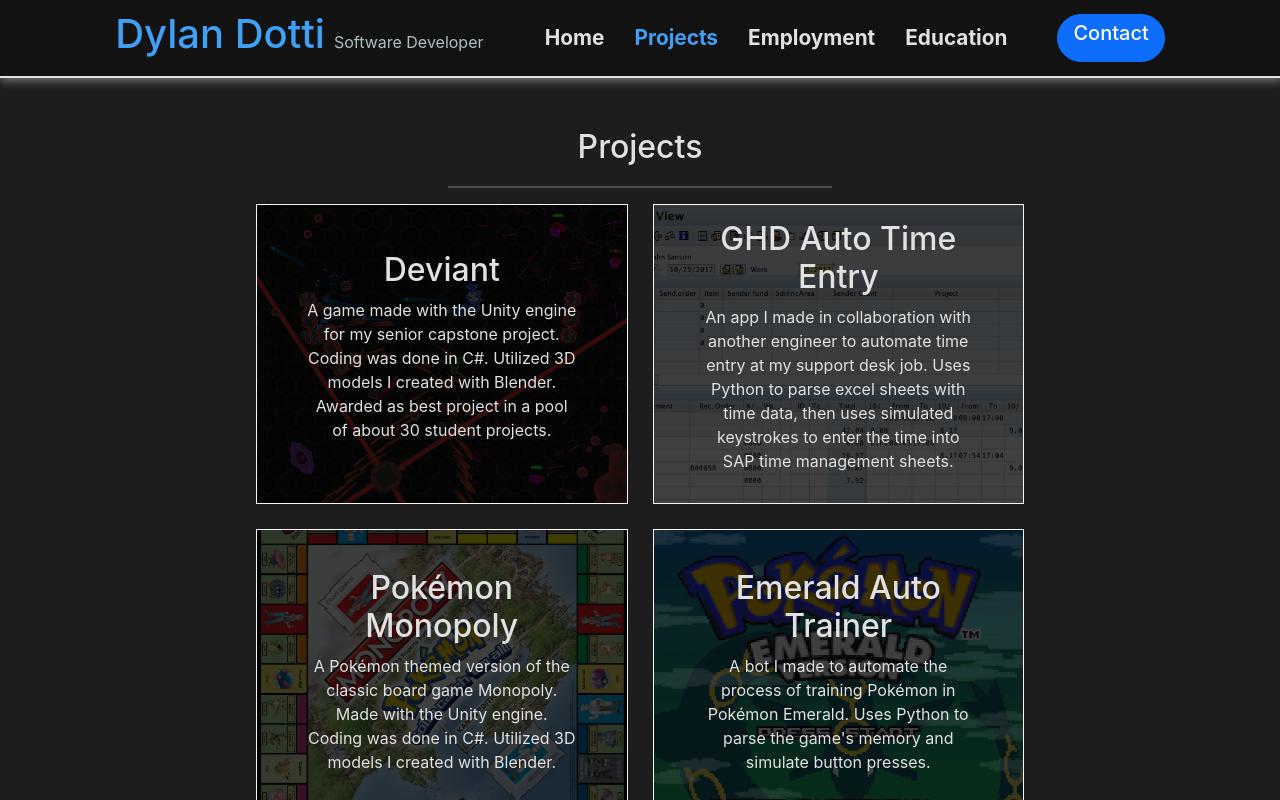
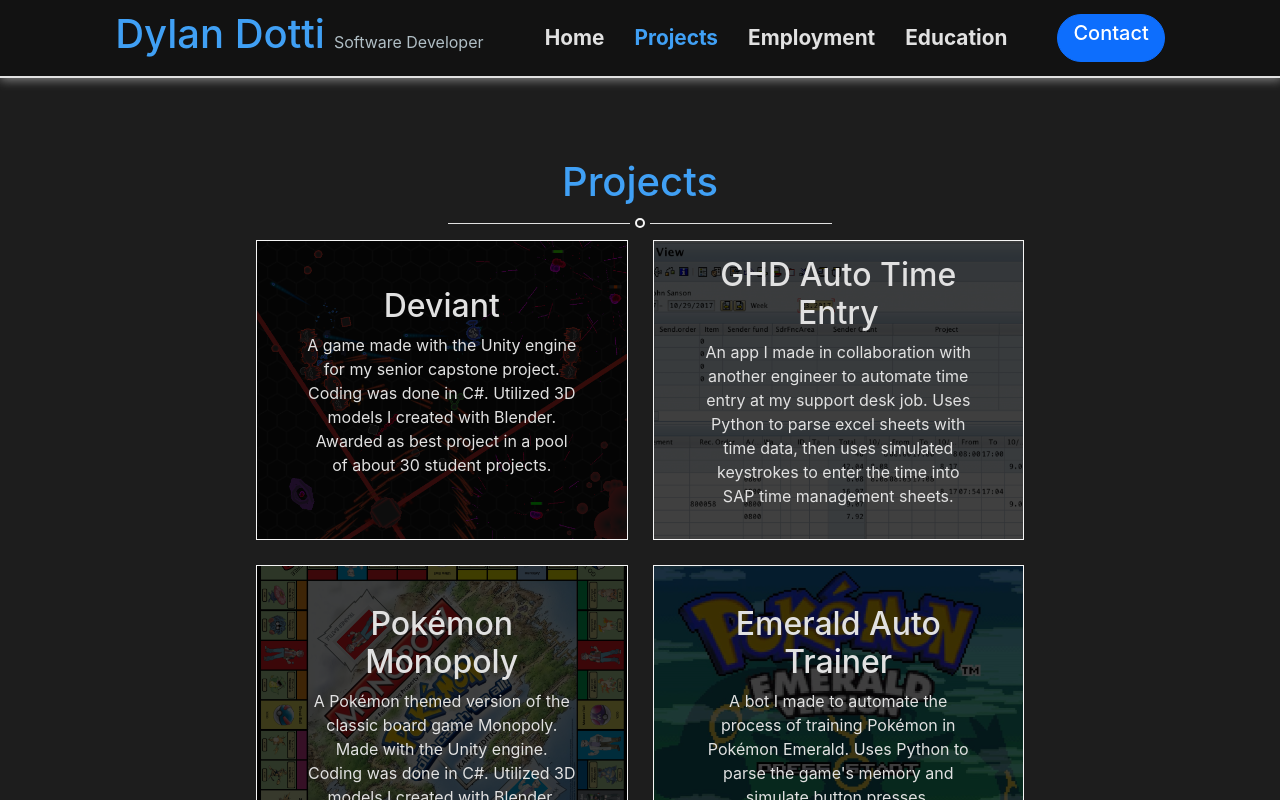
Before and after one commit to Dylan-Dotti/React-Portfolio-Website, a React (Create React App) app: page /projects in a window 1280 px wide. Shown: the top 800 px of the page. Built offline with nearby package versions, Linux system fonts and the light colour scheme.

Commit message:
Align project header with other page headers

```diff
--- a/src/Components/Projects/index.tsx
+++ b/src/Components/Projects/index.tsx
@@ -3,6 +3,7 @@ import "./projects.scss";
 import { Outlet } from "react-router-dom";
 import ScrollFadeInSection from "../ScrollFadeInSection";
 import { AppConstantsContext } from "../../App";
+import HrWithCircle from "../Visual/HrWithCircle";
 
 const Projects: React.FC = () => {
     const { fadeInDurationMS } = React.useContext(AppConstantsContext);
@@ -11,8 +12,8 @@ const Projects: React.FC = () => {
         <div id="projects">
             <ScrollFadeInSection durationMS={fadeInDurationMS}>
                 <div className="content-container">
-                    <h2 className="title">Projects</h2>
-                    <hr className="half-centered"/>
+                    <h1 className="title">Projects</h1>
+                    <HrWithCircle widthClass="half-centered" />
                 </div>
             </ScrollFadeInSection>
             <Outlet />
--- a/src/Components/Projects/projects.scss
+++ b/src/Components/Projects/projects.scss
@@ -1,9 +1,11 @@
+@import "../../Styles/colors.scss";
 
 #projects {
-    padding: 50px 0;
+    padding: 80px 0;
 
     .title {
         text-align: center;
-        margin-bottom: 20px;
+        margin-bottom: 0;
+        color: $primary-color;
     }
 }
```
